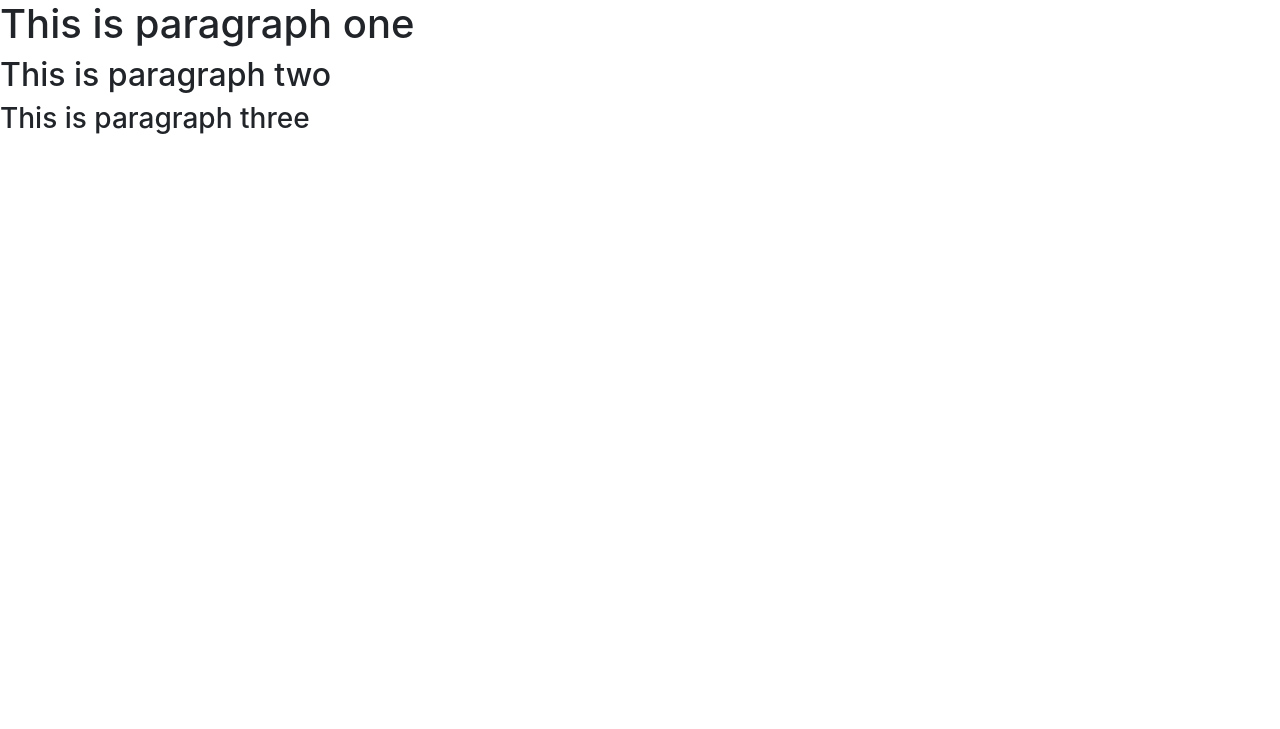
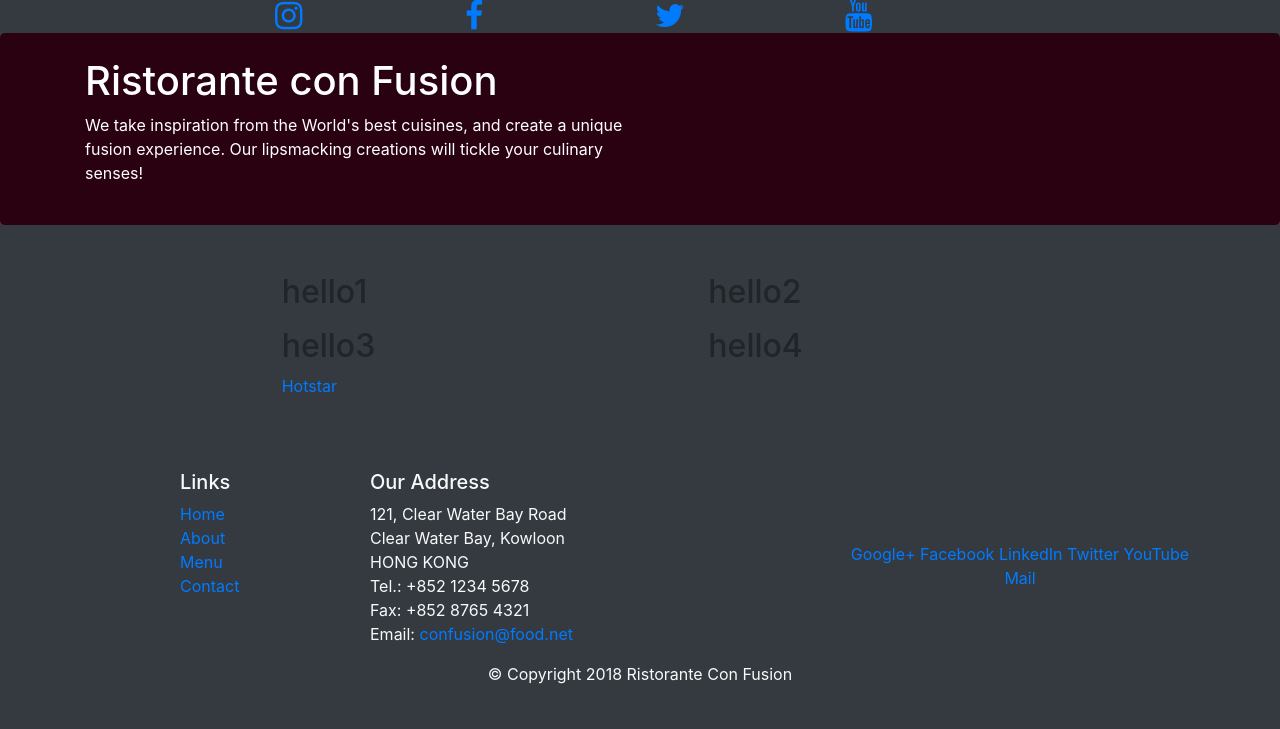
Before and after one commit to YuvRaj6392/Coursera-BootstrapL-, a website: page index.html in a window 1280 px wide. Drawn offline with nearby package versions, Linux system fonts and the light colour scheme.

Commit message:
added index and aboutus

```diff
--- a/index.html
+++ b/index.html
@@ -5,12 +5,105 @@
 <meta name="viewport" content="width=device-width, initial-scale=1.0, shrink-to-fit=no">
 <meta http-equip="x-ua-compatible" content="ie=edge">
 <link rel="stylesheet" href="https://maxcdn.bootstrapcdn.com/bootstrap/4.0.0/css/bootstrap.min.css" integrity="sha384-Gn5384xqQ1aoWXA+058RXPxPg6fy4IWvTNh0E263XmFcJlSAwiGgFAW/dAiS6JXm" crossorigin="anonymous">
+<link rel="stylesheet" href="https://cdnjs.cloudflare.com/ajax/libs/font-awesome/4.7.0/css/font-awesome.min.css">
 <title>coursera</title>
+<style>
+.jumbotron{
+background-color:#2a0111;
+}
+</style>
 </head>
-<body>
-<h1>This is paragraph one</h1>
-<h2>This is paragraph two</h2>
-<h3>This is paragraph three</h3>
+<body class="bg-dark">
+<div class="container">
+<div class="row justify-content-center">
+<div class="col col-2">
+<a href="index.html" class="fa fa-instagram fa-2x fw"></a>
+</div>
+<div class="col-2">
+<a href="index.html" class="fa fa-facebook fa-2x fw"></a>
+</div>
+<div class="col-2">
+<a href="index.html" class="fa fa-twitter fa-2x fw"></a>
+</div>
+<div class="col-2">
+<a href="index.html" class="fa fa-youtube fa-2x fw"></a>
+</div>
+</div>
+</div>
+    <header class="jumbotron py-4 text-white">
+        <div class="container">
+            <div class="row row-header">
+                <div class="col-12 col-sm-6">
+                    <h1>Ristorante con Fusion</h1>
+                    <p>We take inspiration from the World's best cuisines, and create a unique fusion experience. Our lipsmacking creations will tickle your culinary senses!</p>
+                </div>
+                <div class="col-12 col-sm">
+                </div>
+            </div>
+        </div>
+    </header>
+<div class="container-fluid my-5">
+<div class="row justify-content-center my-2">
+<div class="col col-md-3 d-none d-sm-block">
+<h2>hello1</h2>
+</div>
+<div class="col col-md-3 d-none d-sm-block offset-1">
+<h2>hello2</h2>
+</div>
+</div>
+<div class="row justify-content-center my-2">
+<div class="col col-md-3 d-none d-sm-block">
+<h2>hello3</h2>
+<a href="https://www.hotstar.com">Hotstar</a>
+</div>
+<div class="col col-md-3 d-none d-sm-block offset-1">
+<h2>hello4</h2>
+</div>
+</div>
+</div>
+
+    <footer class="footer bg-dark text-light py-4 d-none d-sm-block">
+        <div class="container">
+            <div class="row">
+                <div class="col-4 offset-1 col-sm-2">
+                    <h5>Links</h5>
+                    <ul class="list-unstyled">
+                        <li><a href="#">Home</a></li>
+                        <li><a href="#">About</a></li>
+                        <li><a href="#">Menu</a></li>
+                        <li><a href="#">Contact</a></li>
+                    </ul>
+                </div>
+                <div class="col-7 col-sm-5">
+                    <h5>Our Address</h5>
+                    <address>
+		              121, Clear Water Bay Road<br>
+		              Clear Water Bay, Kowloon<br>
+		              HONG KONG<br>
+		              Tel.: +852 1234 5678<br>
+		              Fax: +852 8765 4321<br>
+		              Email: <a href="mailto:confusion@food.net">confusion@food.net</a>
+		           </address>
+                </div>
+                <div class="col-12 col-sm-4 align-self-center">
+                    <div class="text-center">
+                        <a href="http://google.com/+">Google+</a>
+                        <a href="http://www.facebook.com/profile.php?id=">Facebook</a>
+                        <a href="http://www.linkedin.com/in/">LinkedIn</a>
+                        <a href="http://twitter.com/">Twitter</a>
+                        <a href="http://youtube.com/">YouTube</a>
+                        <a href="mailto:">Mail</a>
+                    </div>
+                </div>
+           </div>
+           <div class="row justify-content-center">
+                <div class="col-auto">
+                    <p>© Copyright 2018 Ristorante Con Fusion</p>
+                </div>
+           </div>
+        </div>
+    </footer>
+
 <script src="https://code.jquery.com/jquery-3.2.1.slim.min.js" integrity="sha384-KJ3o2DKtIkvYIK3UENzmM7KCkRr/rE9/Qpg6aAZGJwFDMVNA/GpGFF93hXpG5KkN" crossorigin="anonymous"></script>
 <script src="https://cdnjs.cloudflare.com/ajax/libs/popper.js/1.12.9/umd/popper.min.js" integrity="sha384-ApNbgh9B+Y1QKtv3Rn7W3mgPxhU9K/ScQsAP7hUibX39j7fakFPskvXusvfa0b4Q" crossorigin="anonymous"></script>
 <script src="https://maxcdn.bootstrapcdn.com/bootstrap/4.0.0/js/bootstrap.min.js" integrity="sha384-JZR6Spejh4U02d8jOt6vLEHfe/JQGiRRSQQxSfFWpi1MquVdAyjUar5+76PVCmYl" crossorigin="anonymous"></script>
```
Also changed, not shown: aboutus.html (added, +104 -0 lines).
